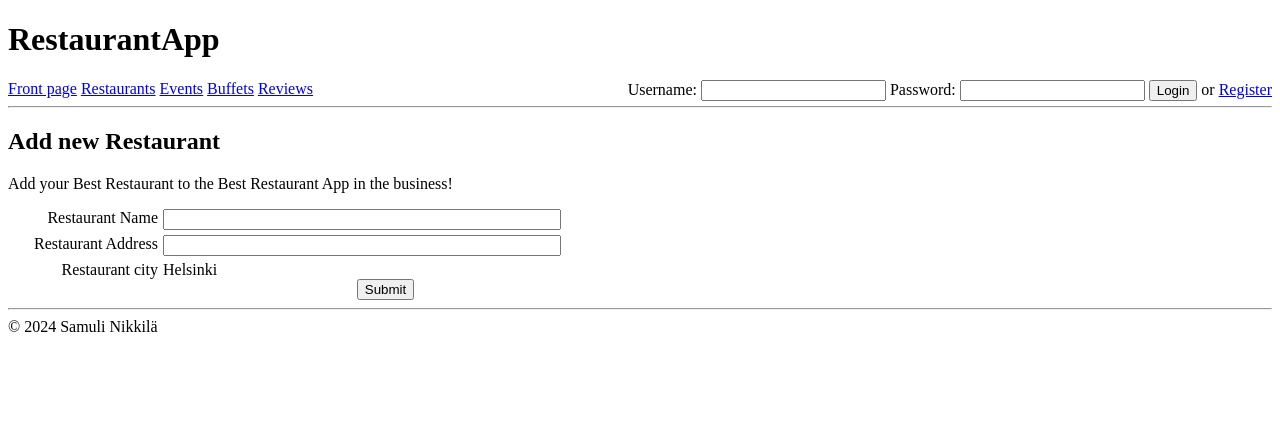
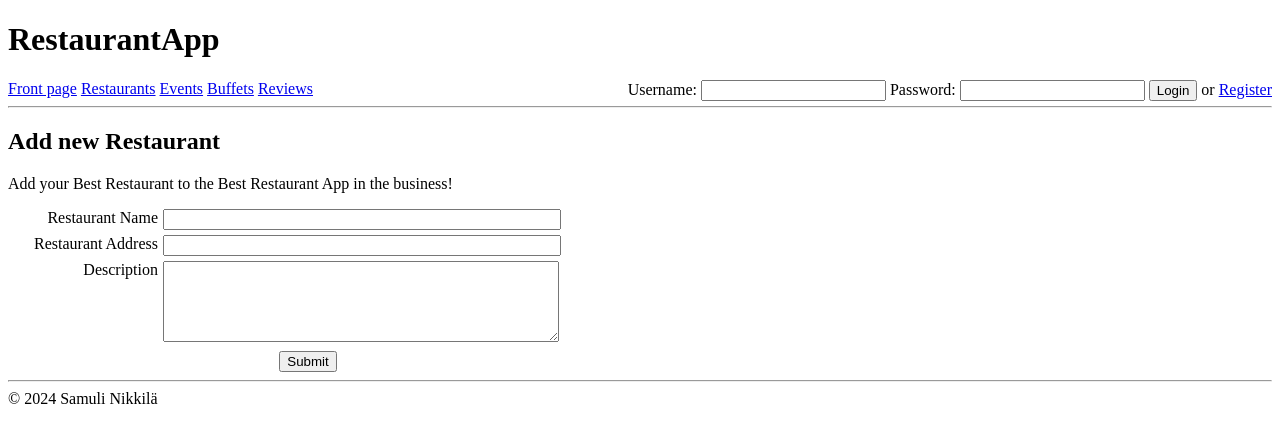
Before and after one commit to sanikk/ravintolasovellus, a Flask app: page /restaurants/new in a window 1280 px wide. Shown: the top 443 px of the page. Run offline with Flask 3, Linux system fonts and the light colour scheme; parts of the project's set-up code (start-up, migrations or seed data) failed here and were passed over; some libraries are stand-ins or nearby versions.

Commit message:
restaurant templates cleanup
very small adjusts to _new and _single

```diff
--- a/src/templates/restaurants_new.html
+++ b/src/templates/restaurants_new.html
@@ -6,7 +6,7 @@
 <form action="/restaurants/create" method="POST">
     <label class="flabel">Restaurant Name</label> <input class="finput" type="text" name="name">{{ form_data.get("name", "") }}
     <label class="flabel">Restaurant Address</label> <input class="finput" type="text" name="address">{{ form_data.get("address", "") }}
-    <label class="flabel">Restaurant city</label> Helsinki<br>
+    <label class="flabel">Description</label> <textarea class="finput" name="description" rows="5" maxlength="500"></textarea>
     <button class="fbutton" type="submit">Submit</button>
 </form>
 
--- a/src/templates/restaurants_single.html
+++ b/src/templates/restaurants_single.html
@@ -3,6 +3,8 @@
 {% block content %}
 <h2>{{ restaurant.name }}</h2>
 <p>{{ restaurant.name }} at {{ restaurant.address }} [{{ restaurant.latitude }}, {{ restaurant.longitude }}] is very nice!</p>
+
+<p>{{restaurant.description or ''}}</p>
 
 {% if session.user_id == restaurant.account_id %}
 <form action="/" method="GET">
```
